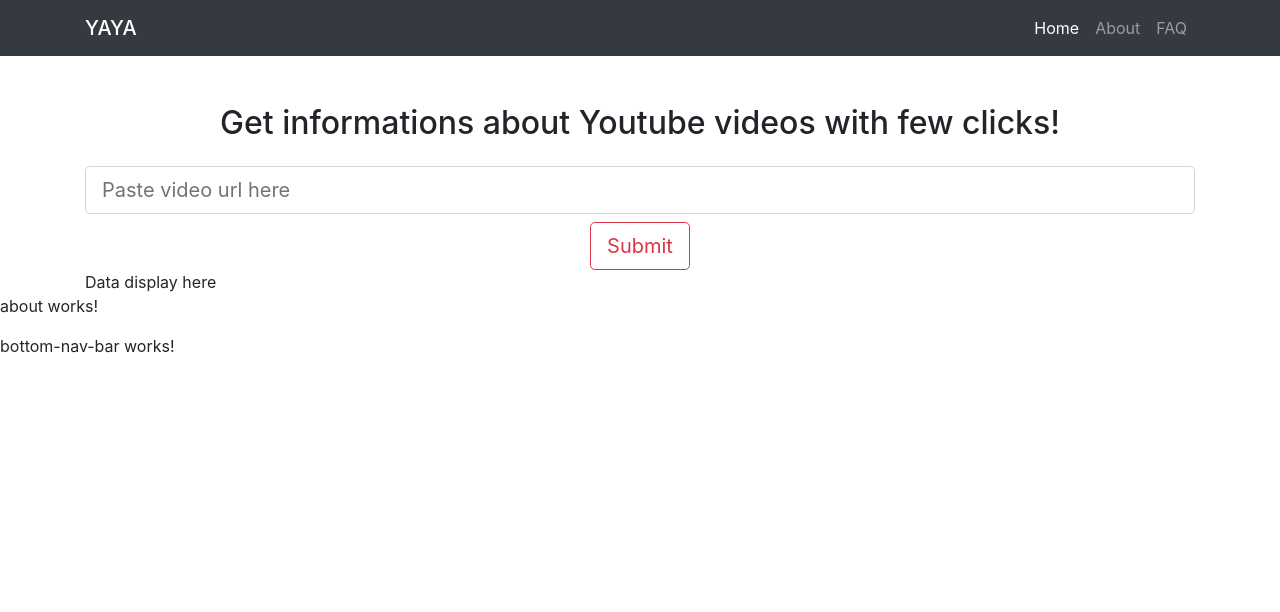
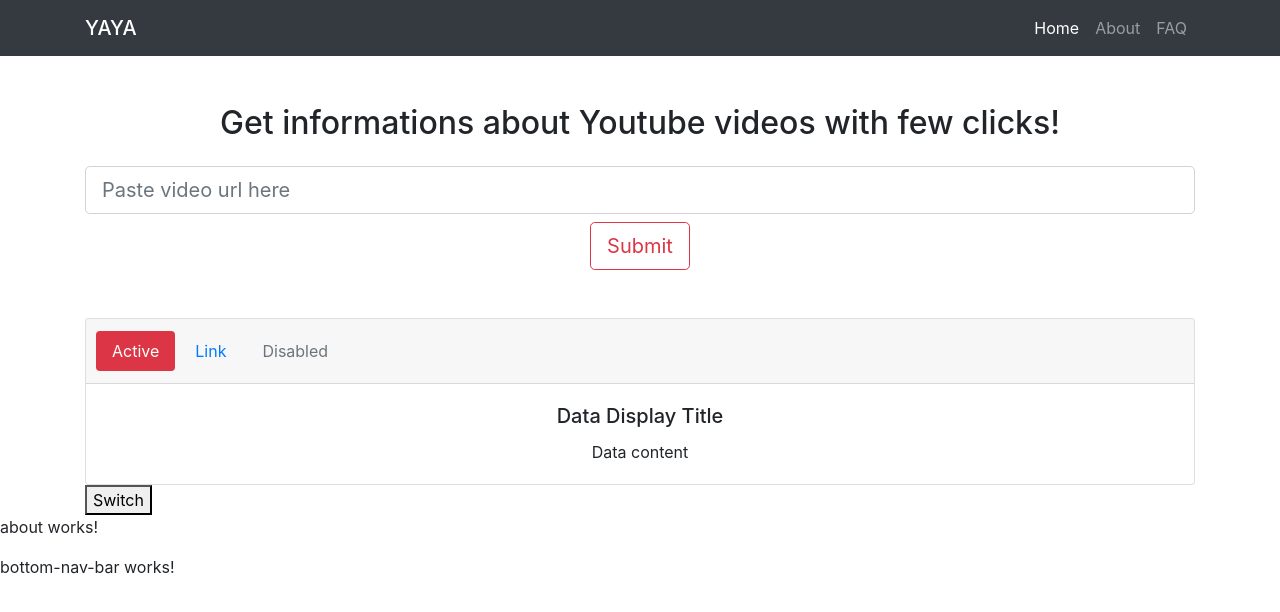
Before and after one commit to maciejows/YourAdvancedYoutubeAnalyzer, an Angular app in the folder Frontend/: page / in a window 1280 px wide. Shown: the top 612 px of the page. Built offline with nearby package versions, Linux system fonts and the light colour scheme.

Commit message:
Added styling for data display

```diff
--- a/Frontend/src/app/data-display/data-display.component.html
+++ b/Frontend/src/app/data-display/data-display.component.html
@@ -1,3 +1,29 @@
-<div class="container">
-    Data display here
+<div class="container mt-5">
+    <div *ngIf="!data" class="d-flex justify-content-center mt-5">
+        <div class="spinner-border text-danger" style="width: 3rem; height: 3rem;" role="status">
+                <span class="sr-only">Loading...</span>
+        </div>
+    </div>
+    <div *ngIf="data">
+        <div class="card text-center">
+            <div class="card-header">
+                <ul class="nav nav-pills card-header-pills">
+                    <li class="nav-item mr-1">
+                        <a class="nav-link active" href="#">Active</a>
+                    </li>
+                    <li class="nav-item mr-1">
+                        <a class="nav-link " href="#">Link</a>
+                    </li>
+                    <li class="nav-item">
+                        <a class="nav-link disabled" href="#" tabindex="-1" aria-disabled="true">Disabled</a>
+                    </li>
+                </ul>
+            </div>
+            <div class="card-body">
+                <h5 class="card-title">Data Display Title</h5>
+                <p class="card-text">Data content</p>
+            </div>
+        </div>
+    </div>
+    <button (click)="data = !data;"> Switch </button>
 </div>
--- a/Frontend/src/app/data-display/data-display.component.ts
+++ b/Frontend/src/app/data-display/data-display.component.ts
@@ -7,6 +7,8 @@ import { Component, OnInit } from '@angular/core';
 })
 export class DataDisplayComponent implements OnInit {
 
+  data: boolean = true;
+
   constructor() { }
 
   ngOnInit() {
--- a/Frontend/src/app/top-nav-bar/top-nav-bar.component.html
+++ b/Frontend/src/app/top-nav-bar/top-nav-bar.component.html
@@ -9,7 +9,7 @@
                 <a href="#"
                 *ngFor="let option of options"
                 (click)="selectOption(option)"
-                class="nav-link nav-item"  [class.active]="option === selectedOption">
+                class="nav-link nav-item"  [class.active]="option === selectedOption"> <!-- TODO: Add: border border-danger-->
                 {{option}}
                 </a>
             </div>
```
